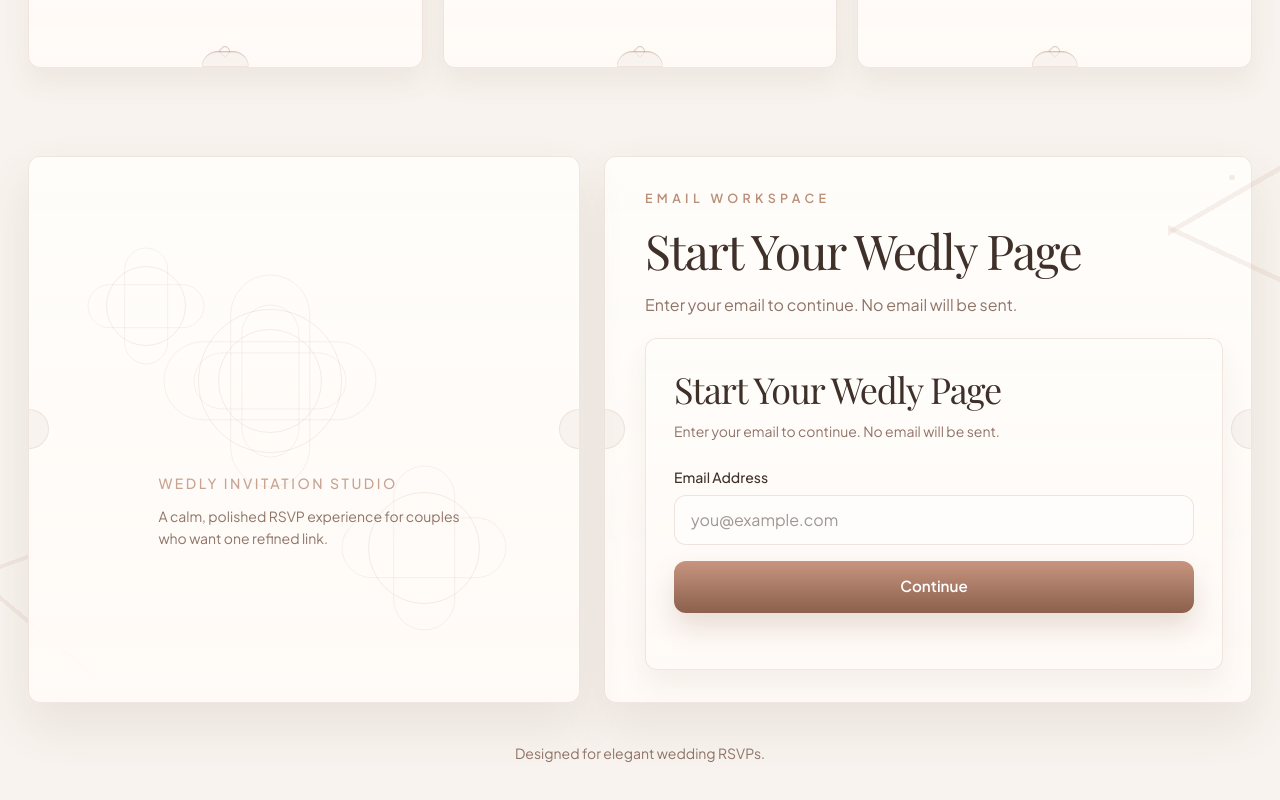
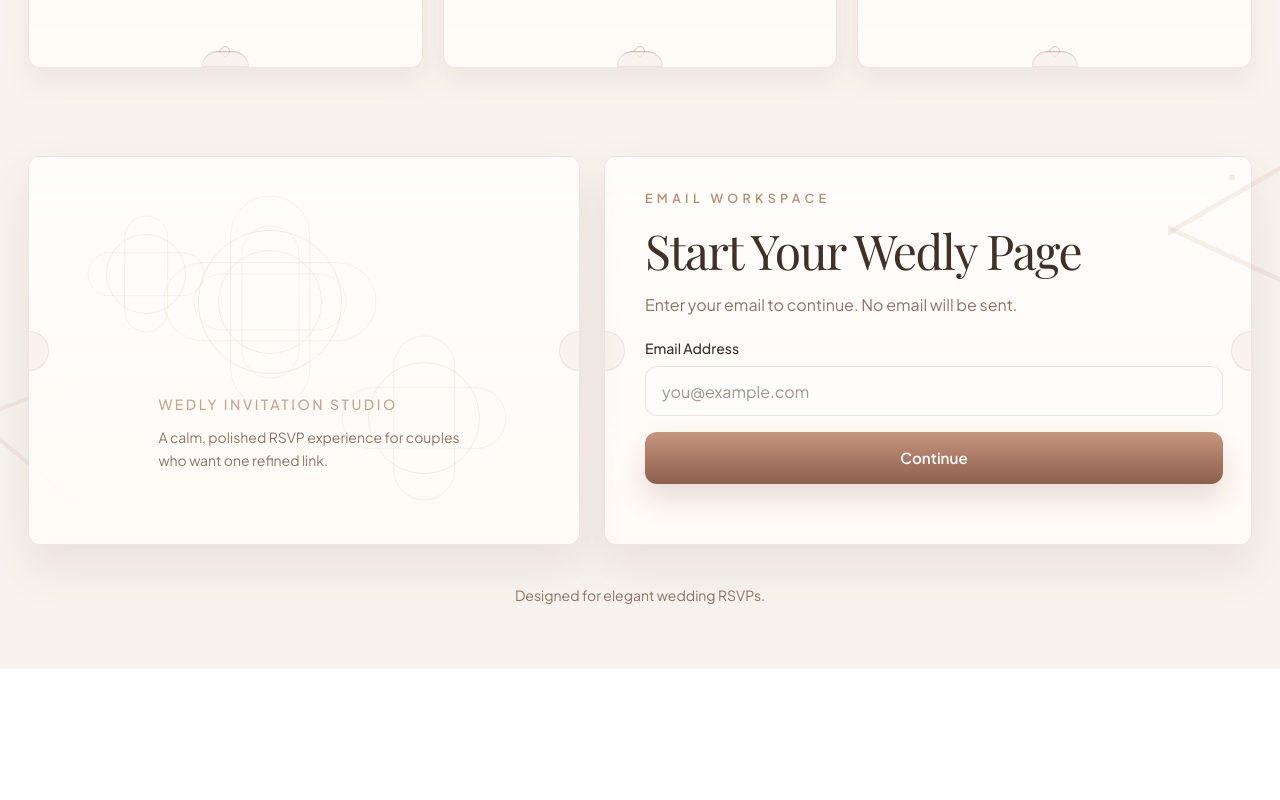
Before and after one commit to shzdev/wedly, a Next.js app: page / in a window 1280 px wide. Shown: the part 1068-1868 px from the top of the page. After the commit the page ends 1737 px from the top, so only its background shows below. Built offline with nearby package versions, Linux system fonts and the light colour scheme; no server answers; a web font is replaced by a local one.

Commit message:
remove redundant content

```diff
--- a/ai-memory/current-session.md
+++ b/ai-memory/current-session.md
@@ -54,6 +54,7 @@
 - Open Graph and Twitter link preview metadata now use `public/og-img.png` as the default sharing image for the site and dynamic public RSVP pages.
 - Create-event form input order was swapped so `Groom Name` appears before `Bride Name`, with matching `name` attributes preserved for server-side submission.
 - Shared invitation card now renders the couple name in groom-first display order (`Groom & Bride`) while leaving stored event data unchanged.
+- Landing email-start page no longer renders a duplicated inner auth card; the email form now sits directly under the outer `WeddingShell` heading and subheading.
 
 ## Validation
 - `npm run lint` passed.
@@ -82,6 +83,7 @@
 - Validation after OG/Twitter metadata update: `npm run lint`, `npm run typecheck`, and `npm run build` passed.
 - Validation after create-event field order swap: `npm run lint`, `npm run typecheck`, and `npm run build` passed.
 - Validation after invitation-card name order swap: `npm run lint` and `npm run typecheck` passed.
+- Validation after landing auth-card deduplication: `npm run lint` and `npm run typecheck` passed.
 
 ## Deployment
 - Repository was pushed to GitHub on `main`.
--- a/src/components/auth-card.tsx
+++ b/src/components/auth-card.tsx
@@ -21,15 +21,9 @@
   const [state, formAction] = useActionState(continueWithEmail, initialState);
 
   return (
-    <div className="wedly-card wedly-ticket-soft p-6 md:p-7">
-      <h3 className="text-3xl leading-tight text-textMain md:text-4xl">
-        Start Your Wedly Page
-      </h3>
-      <p className="mt-2 text-sm leading-relaxed text-textMuted">
-        Enter your email to continue. No email will be sent.
-      </p>
+    <>
       <form
-        className="mt-6 space-y-4"
+        className="space-y-4"
         action={formAction}
         onSubmit={requestScrollTopAfterTransition}
       >
@@ -50,6 +44,6 @@
       <div aria-live="polite" className="mt-2 min-h-5">
         {state.error ? <p className="text-sm text-rose-700">{state.error}</p> : null}
       </div>
-    </div>
+    </>
   );
 }
```
